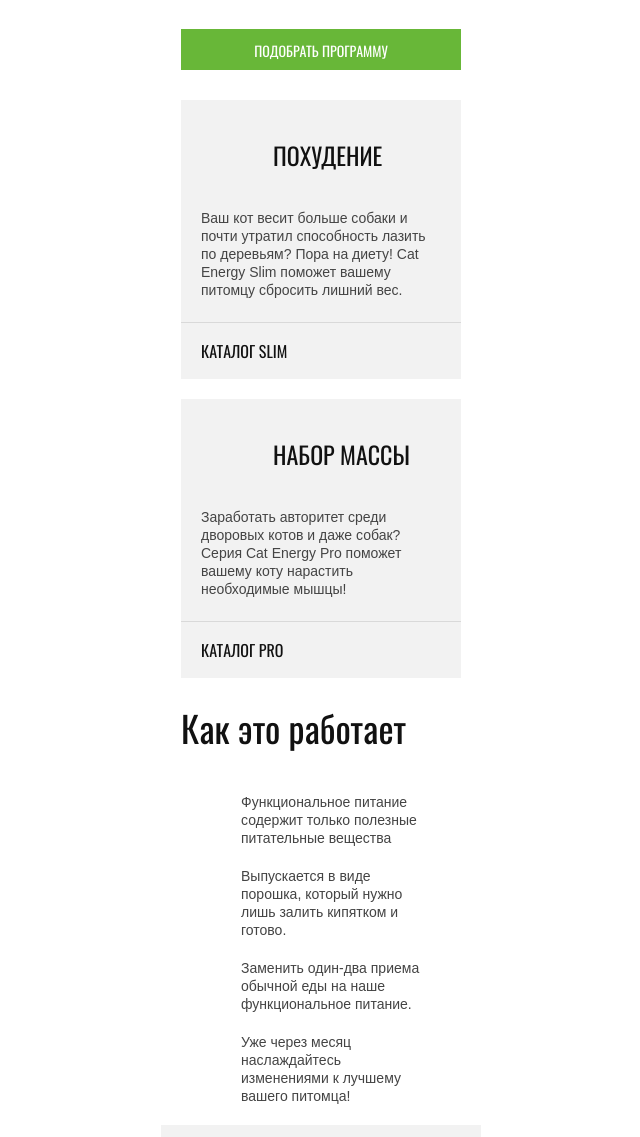
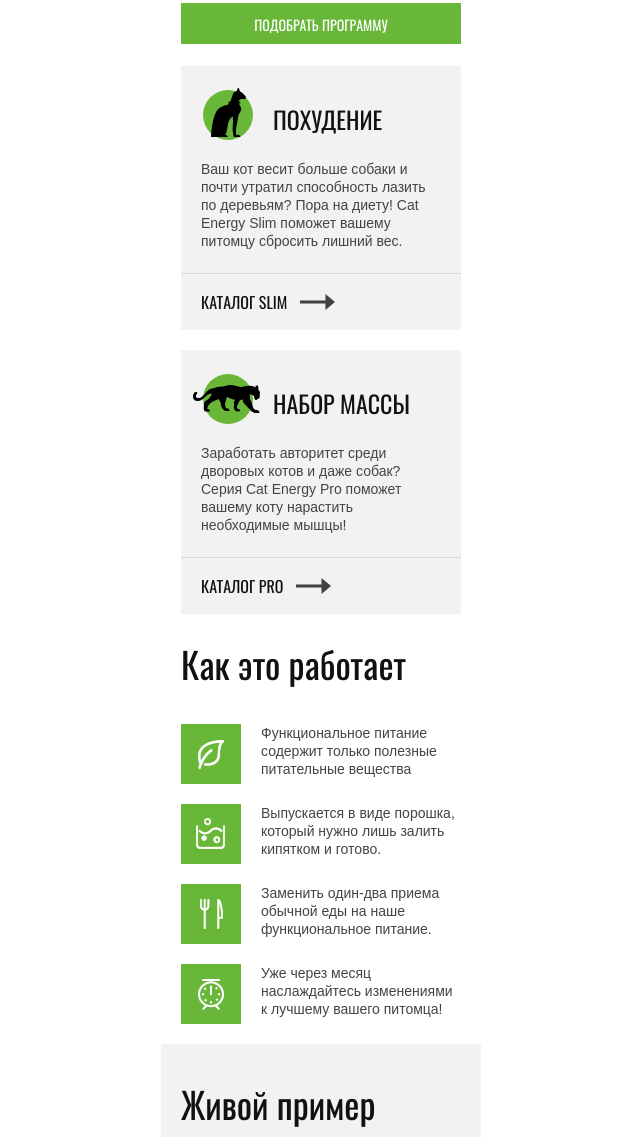
Before and after one commit to daw-T/479579-cat-energy-16, a website: page source/index.html in a window 1280 px wide. Shown: the part 511-1648 px from the top of the page, without its empty margins (319-959 px from the left). Drawn offline with nearby package versions, Linux system fonts and the light colour scheme; files that its build step writes are made by us from their sources.

Commit message:
стилизация главной страницы мобильной версии

```diff
--- a/source/index.html
+++ b/source/index.html
@@ -54,10 +54,8 @@
 
 <main class="page-main">
   <section class="program-selection">
-    <div program-selection__wrapper>
       <h1 class="program-selection__title">Функциональное питание для котов</h1>
       <p class="program-selection__slogan">Занялся собой? Займись котом!</p>
-    </div>
     <a href="form.html" class="program-selection__button button">Подобрать программу</a>
   </section>
   <section class="catalog-section">
@@ -70,14 +68,20 @@
             Ваш кот весит больше собаки и почти утратил способность лазить по деревьям? Пора на диету! Cat Energy Slim
             поможет вашему питомцу сбросить лишний вес.
           </p>
-          <a href="catalog.html" class="catalog-section__button">Каталог slim</a>
+          <a href="catalog.html" class="catalog-section__button">
+            <p class="catalog-section__button--description">Каталог slim</p>
+            <div class="catalog-section__button--arrow"></div>
+          </a>
         </li>
-        <li class="catalog-section__item catalog-section__item--slim">
+        <li class="catalog-section__item catalog-section__item--pro">
           <h3 class="catalog-section__item-title">Набор массы</h3>
           <p class="catalog-section__item-description">Заработать авторитет среди дворовых котов и даже собак? Серия Cat
             Energy Pro поможет вашему коту нарастить необходимые мышцы!
           </p>
-          <a href="catalog.html" class="catalog-section__button">Каталог pro</a>
+          <a href="catalog.html" class="catalog-section__button">
+            <p class="catalog-section__button--description">Каталог pro</p>
+            <div class="catalog-section__button--arrow"></div>
+          </a>
         </li>
       </ul>
     </div>
@@ -86,16 +90,16 @@
     <div class="advantages__wrapper">
       <h2 class="advantages__title">Как это работает</h2>
       <ul class="advantages__list">
-        <li class="advantages__item advantages__item--useful-material">Функциональное питание содержит только полезные
+        <li class="advantages__item advantages__item--useful">Функциональное питание содержит только полезные
           питательные вещества
         </li>
-        <li class="advantages__item advantages__item--useful-material">Выпускается в виде порошка, который нужно лишь
+        <li class="advantages__item advantages__item--material">Выпускается в виде порошка, который нужно лишь
           залить кипятком и готово.
         </li>
-        <li class="advantages__item advantages__item--useful-material">Заменить один-два приема обычной еды на наше
+        <li class="advantages__item advantages__item--simply">Заменить один-два приема обычной еды на наше
           функциональное питание.
         </li>
-        <li class="advantages__item advantages__item--useful-material">Уже через месяц наслаждайтесь изменениями к
+        <li class="advantages__item advantages__item--quickly">Уже через месяц наслаждайтесь изменениями к
           лучшему вашего питомца!
         </li>
       </ul>
@@ -141,7 +145,7 @@
   </section>
   <div class="info-dealer">
     <div class="info-dealer__wrapper">
-      <p class="info-dealer__appeal">Приглашаем к сотрудничеству дилеров!
+      <p class="info-dealer__appeal">Приглашаем к&nbsp;сотрудничеству дилеров!
       <p>
       <address class="info-dealer__address">ул.Большая Конюшенная, д.19/8<br>Санкт-Петербург</address>
     </div>
@@ -156,19 +160,33 @@
     </div>
     <ul class="social-list">
       <li class="social-item">
-        <a class="social-link social-link--vkontacte" href="https://vk.com/htmlacademy">Мы в Вконтакте</a>
+        <a class="social-link social-link--vkontacte" href="https://vk.com/htmlacademy">
+          <img class="logo-footer__image" src="img/icon-vk-mobile.svg" width="22" height="12" alt="Мы в ВКонтакте">
+        </a>
       </li>
       <li class="social-item">
-        <a class="social-link social-link--instagram" href="https://instagram.com/htmlacademy">Мы в Инстаграме</a>
+        <a class="social-link social-link--instagram" href="https://instagram.com/htmlacademy">
+          <img class="logo-footer__image" src="img/icon-insta-mobile.svg" width="17" height="17" alt="Мы в Инстаграм">
+        </a>
       </li>
       <li class="social-item">
-        <a class="social-link social-link--facebook" href="https://facebook.com/htmlacademy">Мы в Фейсбуке</a>
+        <a class="social-link social-link--facebook" href="https://facebook.com/htmlacademy">
+          <svg width="10px" height="19px" xmlns="http://www.w3.org/2000/svg" xmlns:xlink="http://www.w3.org/1999/xlink" version="1.1" id="Layer_1" x="0px" y="0px" viewBox="0 0 10 19" style="enable-background:new 0 0 10 19;" xml:space="preserve">
+
+              <path fill="#444444" d="M7.1,19H2v-8.8H0V5.8h1.9c-0.1-2,0.2-3.4,1.1-4.4C3.8,0.5,5,0.1,6.5,0L10,0v4.2H7.2C7.1,4.4,7,5,7,5.8H10v4.4H7.1V19z       M3.1,18h2.8V9.1h2.9V6.8H5.9l0-0.5c0-1.4,0-2.6,0.7-3.1l0.1-0.1h2.1V1H6.5c-1.2,0.1-2,0.4-2.6,1c-0.8,0.8-1,2.3-0.8,4.2l0.1,0.6     H1.1v2.3h2V18z">
+              </path>
+
+          </svg>
+        </a>
       </li>
     </ul>
     <div class="page-footer__copyright">
       <a class="copyright-link" href="https://htmlacademy.ru/intensive/adaptive">HTMLAcademy</a>
-      <a href="https://htmlacademy.ru/intensive/adaptive">
-        <img class="copyright-link-logo" src="img/logo-htmlacademy.svg" width="50" height="50" alt="Логотип HTML Academy">
+      <a class="copyright-link-logo" href="https://htmlacademy.ru/intensive/adaptive">
+        <svg height="34px" width="27px" xmlns="http://www.w3.org/2000/svg" viewBox="0 0 60 60">
+          <path fill="#666666" d="M30.2 5h-.2l-19.7 2.1v36.2l19.7 11.7 19.7-11.7v-36.2l-19.5-2.1zm17 36.8l-17.2 10.2-17.2-10.2v-14.8l17.1 10.2v1.8l-11.7-7v1.8l11.8 7.1v1.9l-11.8-7v1.8l11.8 7 11.9-7.1v-7.6l5.3-3.2v15.1zm-.1-17l-4.7 2.8-2.2 1.3-10.3-6.1v1.8l8.8 5.3h-.1l-.2.1-1.3.7-7.3-4.3v1.8l5.8 3.4-1.4.9-4.3-2.6v1.8l2.9 1.7-2.9 1.7-17-10.1 17-10.2 17.2 10zm.1-1.8l-17.3-10.2-17.1 10.2v-13.6l17.2-1.8 17.2 1.8v13.6z">
+          </path>
+        </svg>
       </a>
     </div>
   </div>
--- a/source/less/blocks/advantages.less
+++ b/source/less/blocks/advantages.less
@@ -1,5 +1,6 @@
 .advantages {
   width: 280px;
+  margin: 0 auto;
 }
 
 .advantages__title {
@@ -8,7 +9,8 @@
   font-size: 36px;
   line-height: 60px;
   color: @color-black;
-  margin: 0 15px 35px 20px;
+  margin: 0 15px 30px 0px;
+  padding: 0;
 }
 
 .advantages__list {
@@ -18,5 +20,74 @@
 }
 
 .advantages__item {
-  padding: 0px 20px 20px 80px;
+  position: relative;
+  min-height: 60px;
+  padding: 0 0 20px 80px;
+
+  &::after {
+    position: absolute;
+    content: "";
+    top: 0;
+    left: 0;
+    width: 60px;
+    height: 60px;
+    background-color: @bg-green;
+    opacity: 1.0;
+  }
+
+  &--useful {
+    position: relative;
+  }
+
+  &--useful::after {
+    position: absolute;
+    content: "";
+    top: 0;
+    left: 0;
+    width: 60px;
+    height: 60px;
+    background-image: url("../img/advantage-leaf@1x.png");
+    background-repeat: no-repeat;
+    background-position: 50% 50%;
+    opacity: 1.0;
+  }
+
+  &--material::after {
+    position: absolute;
+    content: "";
+    top: 0;
+    left: 0;
+    width: 60px;
+    height: 60px;
+    background-image: url("../img/advantage-powder@1x.png");
+    background-repeat: no-repeat;
+    background-position: 50% 50%;
+    opacity: 1.0;
+  }
+
+  &--simply::after {
+    position: absolute;
+    content: "";
+    top: 0;
+    left: 0;
+    width: 60px;
+    height: 60px;
+    background-image: url("../img/advantage-dining@1x.png");
+    background-repeat: no-repeat;
+    background-position: 50% 50%;
+    opacity: 1.0;
+  }
+
+  &--quickly::after {
+    position: absolute;
+    content: "";
+    top: 0;
+    left: 0;
+    width: 60px;
+    height: 60px;
+    background-image: url("../img/advantage-clock@1x.png");
+    background-repeat: no-repeat;
+    background-position: 50% 50%;
+    opacity: 1.0;
+  }
 }
--- a/source/less/blocks/catalog-section.less
+++ b/source/less/blocks/catalog-section.less
@@ -1,6 +1,3 @@
-.catalog-section__wrapper {
-}
-
 .catalog-section__list {
   .list-reset();
   display: flex;
@@ -8,10 +5,50 @@
 }
 
 .catalog-section__item {
+  position: relative;
   margin: 0 auto;
   margin-bottom: 20px;
   width: 280px;
   background-color: @bg-lightgray;
+
+  &::before {
+    position: absolute;
+    content: "";
+    top: 24px;
+    left: 22px;
+    width: 50px;
+    height: 50px;
+    background-color: @bg-green;
+    background-position: 0 0;
+    border-radius: 50%;
+    opacity: 1.0;
+  }
+
+  &--slim::after {
+    position: absolute;
+    content: "";
+    top: 22px;
+    left: 30px;
+    width: 35px;
+    height: 49px;
+    background-image: url("../img/icon-cat-slim.svg");
+    background-repeat: no-repeat;
+    background-position: 0 0;
+    opacity: 1.0;
+  }
+
+  &--pro::after {
+    position: absolute;
+    content: "";
+    top: 35px;
+    left: 12px;
+    width: 67px;
+    height: 28px;
+    background-image: url("../img/icon-cat-pro.svg");
+    background-repeat: no-repeat;
+    background-position: 0 0;
+    opacity: 1.0;
+  }
 }
 
 .catalog-section__item-title {
@@ -19,14 +56,17 @@
   .p-reset();
   font-size: 24px;
   line-height: 37px;
-  margin: 37px 50px 35px 92px;
+  margin: 35px 50px 22px 92px;
   color: @color-black;
+
   text-transform: uppercase;
+
 }
 
 .catalog-section__item-description {
   .p-reset();
-  margin: 0px 23px 23px 20px;
+  margin: 0 23px 23px 20px;
+  padding: 0;
 }
 
 .catalog-section__button {
@@ -39,4 +79,22 @@
   color: @color-black;
   text-transform: uppercase;
   border-top: 1px solid #d9d9d9;
+
+  & .catalog-section__button--description {
+    margin: 0;
+  }
+
+&--arrow {
+  margin-left: 13px;
+  width: 50px;
+  background-image: url("../img/icon-right-arrow-long.svg");
+  background-repeat: no-repeat;
 }
+}
+
+.catalog-section__button:hover {
+  .catalog-section__button--arrow {
+    background-image: url("../img/icon-right-arrow-verylong.svg");
+    background-repeat: no-repeat;
+  }
+}
--- a/source/less/blocks/example.less
+++ b/source/less/blocks/example.less
@@ -1,6 +1,8 @@
 .example__wrapper {
   background-color: @bg-lightgray;
+  margin-bottom: 10px;
   padding: 30px 20px;
+  min-height: 665px; /*временно*/
 }
 
 .example__title {
--- a/source/less/blocks/info-dealer.less
+++ b/source/less/blocks/info-dealer.less
@@ -8,6 +8,8 @@
 .info-dealer__appeal {
   .oswald-regular();
   width: 125px;
+  padding: 0;
+  margin: 0;
   font-size: 16px;
   line-height: 20px;
   text-transform: uppercase;
--- a/source/less/blocks/page-footer.less
+++ b/source/less/blocks/page-footer.less
@@ -13,8 +13,10 @@
 }
 
 .page-footer__logo {
+  display: flex;
+  align-items: center;
   min-height: 95px;
-  text-align: center;
+  justify-content: center;
 }
 
 .page-footer__copyright {
--- a/source/less/blocks/page-header.less
+++ b/source/less/blocks/page-header.less
@@ -10,7 +10,7 @@
     align-items: center;
     width: 708px;
     padding: 0 30px;
-    height: 77px;
+    height: 75px;
   }
 }
 
--- a/source/less/blocks/program-selection.less
+++ b/source/less/blocks/program-selection.less
@@ -1,14 +1,13 @@
 .program-selection {
   display: flex;
   flex-direction: column;
-  justify-content: space-between;
   align-items: center;
   width: 320px;
   margin: 0 auto;
   background-image: linear-gradient(#63a73a 305px, #ffff 305px);
   background-repeat: no-repeat;
-  min-height: 504px;
-  margin-bottom: 30px;
+  min-height: 480px;
+  margin-bottom: 22px;
 }
 
 .program-selection__title {
@@ -16,7 +15,7 @@
   .p-reset();
   font-size: 36px;
   line-height: 36px;
-  margin: 27px 15px 17px 15px;
+  margin: 27px 15px 18px 15px;
   color: @color-white;
   text-align: center;
 }
@@ -33,4 +32,5 @@
 
 .program-selection__button {
   width: 250px;
+  margin-top: auto;
 }
--- a/source/less/blocks/site-list.less
+++ b/source/less/blocks/site-list.less
@@ -5,7 +5,6 @@
 
 .site-list__item {
   border-top: 1px solid #e7e7e7;
-  //position: relative;
 }
 
 .site-list a {
--- a/source/less/blocks/social-list.less
+++ b/source/less/blocks/social-list.less
@@ -4,13 +4,15 @@
   justify-content: center;
   align-items: center;
   min-height: 65px;
-  border-top: 1px solid #d9d9d9;
+  border-top: 1px solid #d9d9d9;;
   border-bottom: 1px solid #d9d9d9;
 }
 
-.social-item {
+.social-item a {
+  display: block;
   padding: 18px;
 }
+
 
 @media (min-width: @tablet-width) {
   .social-list {
--- a/source/less/style.less
+++ b/source/less/style.less
@@ -17,3 +17,4 @@
 @import "blocks/page-footer.less";
 @import "blocks/social-list.less";
 @import "blocks/button.less";
+@import "blocks/copyright.less";
```
Also changed, not shown: source/js/scripts.js (+11 -0 lines), source/less/blocks/copyright.less (added, +19 -0 lines), source/less/blocks/main-nav.less (+6 -3 lines).
